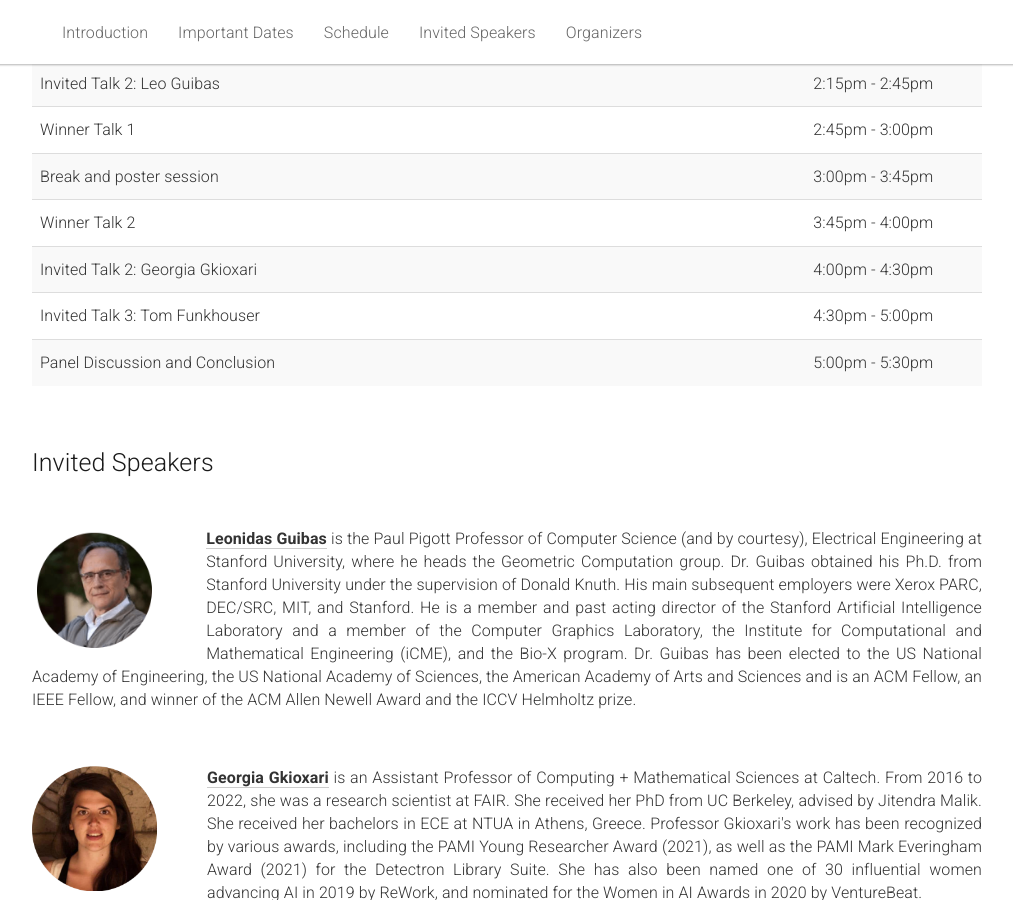
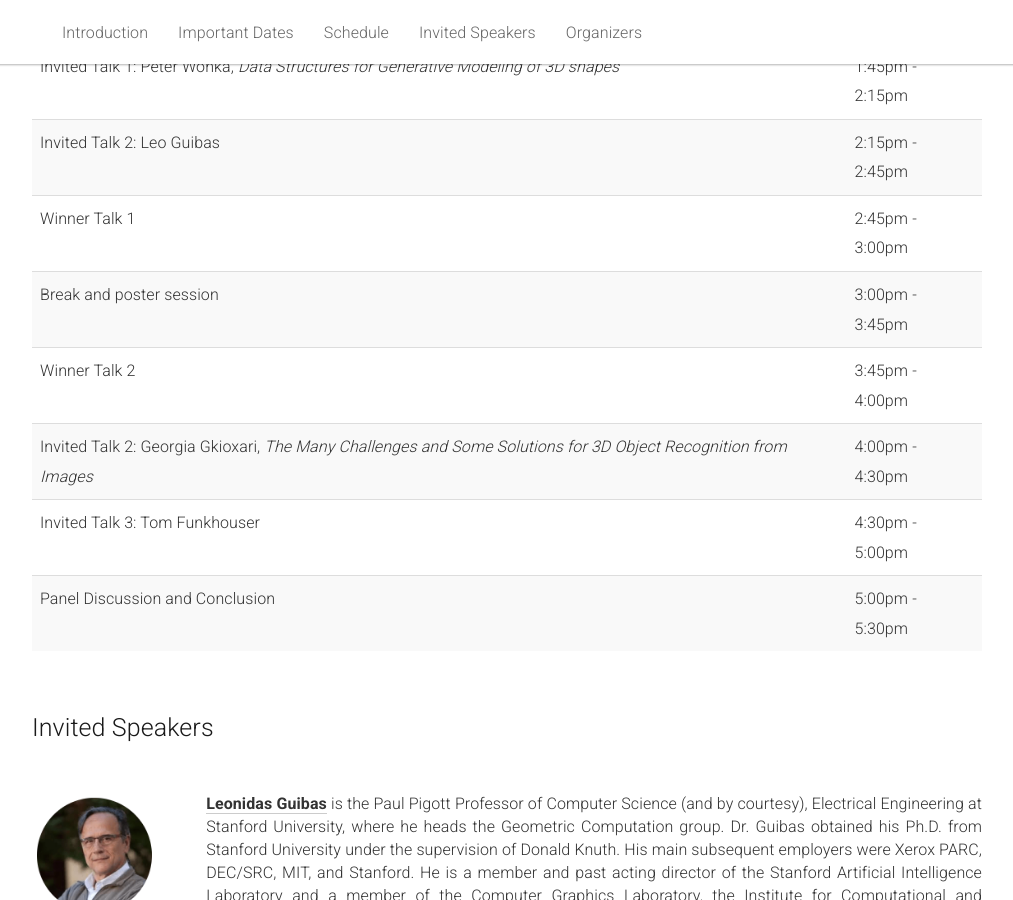
Before and after one commit to ScanNet/cvpr2023workshop, a Jekyll site: the page built from _pages/home.md, in a window 1280 px wide and 900 px high, scrolled down 1937 px. Shown: the whole window, without its empty margins (133-1146 px from the left). Built offline with Jekyll 4.4.1, drawn with Linux system fonts in a browser that asks for light colours.

Commit message:
Update home.md

```diff
--- a/_pages/home.md
+++ b/_pages/home.md
@@ -142,7 +142,7 @@ acknowledgements: ""
           <td>3:45pm - 4:00pm</td>
         </tr>
         <tr>
-          <td>Invited Talk 2: Georgia Gkioxari</td>
+          <td>Invited Talk 2: Georgia Gkioxari, <i>The Many Challenges and Some Solutions for 3D Object Recognition from Images</i></td>
           <td>4:00pm - 4:30pm</td>
         </tr>
         <tr>
```
